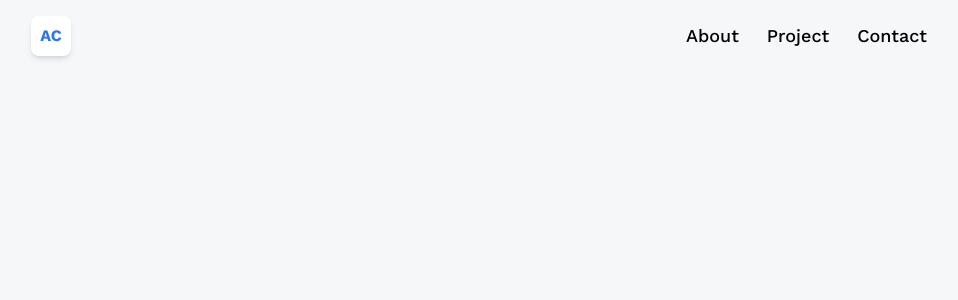
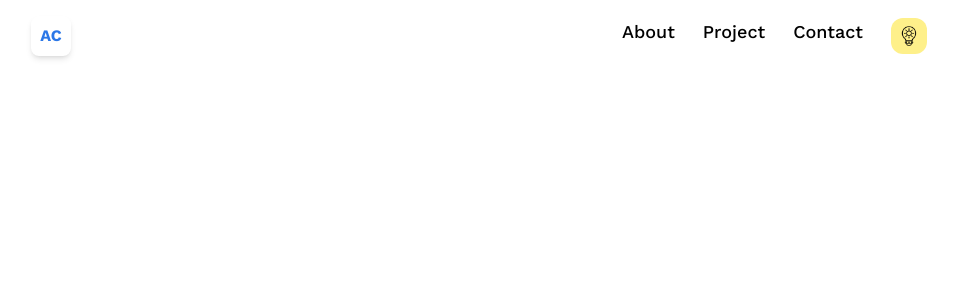
Before and after one commit to Anurag1096/3d_port, a React (Vite) app: page / in a window 1280 px wide. Shown: the top 300 px of the page, without its empty margins (161-1119 px from the left). Built offline with nearby package versions, Linux system fonts and the light colour scheme.

Commit message:
wip: Adding support for dark mode

```diff
--- a/src/App.tsx
+++ b/src/App.tsx
@@ -1,17 +1,28 @@
 
 // import './App.css'
+import {useState,useEffect} from "react"
 import { BrowserRouter as Router,Routes,Route } from 'react-router-dom'
 import Navbar from './compoents/Navbar'
 import {About,Projects,Contact,Home3} from "./Pages";
 function App() {
+  const [darkMode , setDarkMode] = useState<boolean>(false)
+
+  useEffect(() => {
+    const root = window.document.documentElement;
+    if (darkMode) {
+      root.classList.add('dark');
+    } else {
+      root.classList.remove('dark');
+    }
+  }, [darkMode]);
+  return (
+
+    <main className="min-h-screen transition-colors duration-300 ">
 
 
-  return (
+    <Router>
+      <Navbar darkMode={darkMode} setMode={setDarkMode}/>
 
-    <main className=' bg-slate-300/20 h-full'>
-
-    <Router>
-      <Navbar/>
       <Routes>
         <Route path="/"  element={<Home3/>}/>
         <Route path="/about"  element={<About/>}/>
--- a/src/assets/images/index.js
+++ b/src/assets/images/index.js
@@ -4,8 +4,10 @@ import threado from './threado.jpg'
 import wefuzz from './wefuzz.jpeg'
 import eagleowl from './eagleowl.jpeg'
 import fabolic from './fabolic.png'
+import bulb from './bulb.png'
 export {
     hero,
+    bulb,
     eagleowl,
     fabolic,
     wefuzz,
--- a/src/compoents/Navbar.tsx
+++ b/src/compoents/Navbar.tsx
@@ -1,6 +1,16 @@
 import React from "react";
 import { NavLink } from "react-router-dom";
-function Navbar() {
+import bulb from "../assets/images/bulb.png";
+type Props={
+  darkMode:boolean;
+  setMode:(a:boolean)=> void;
+}
+function Navbar({darkMode, setMode}:Props) {
+
+ const handleMode=()=>{
+  setMode(!darkMode)
+ }
+
   return (
     <header className="header">
       <NavLink
@@ -16,7 +26,8 @@ function Navbar() {
         <NavLink
           to="/about"
           className={({ isActive }) =>
-            isActive ? `text-blue-500` : `text-black`
+           `transition-colors duration-300 ${isActive ? 'text-blue-500' : 'text-black dark:text-white'}`
+
           }
         >
           About
@@ -24,7 +35,8 @@ function Navbar() {
         <NavLink
           to="/project"
           className={({ isActive }) =>
-            isActive ? `text-red-700` : `text-black`
+            `transition-colors duration-300 ${isActive ? 'text-blue-500' : 'text-black dark:text-white'}`
+
           }
         >
           Project
@@ -32,11 +44,19 @@ function Navbar() {
         <NavLink
           to="/contact"
           className={({ isActive }) =>
-            isActive ? `text-blue-500` : `text-black`
+            `transition-colors duration-300 ${isActive ? 'text-blue-500' : 'text-black dark:text-white'}`
+
           }
         >
           Contact
         </NavLink>
+        <div onClick={handleMode} className="btn-front rounded-xl flex justify-center  items-center cursor-pointer  bg-yellow-200 dark:bg-yellow-700 p-2  ">
+          <img
+            src={bulb}
+            alt="light-bulb"
+            className={`w-5 h-5 object-contain ${darkMode ? 'rotate-180' : ''} transition-transform duration-300`}
+          />
+        </div>
       </nav>
     </header>
   );
--- a/src/index.css
+++ b/src/index.css
@@ -12,7 +12,10 @@
 body {
   font-family: "Work Sans", sans-serif;
 }
-
+.dark body {
+  background-color: #111827; /* Tailwind gray-900 */
+  color: white;
+}
 body:has(.card[data-color="blue"]:hover) {
   background-color: rgb(var(--blue-rgb) / 25%);
 }
--- a/tailwind.config.js
+++ b/tailwind.config.js
@@ -1,5 +1,6 @@
 /** @type {import('tailwindcss').Config} */
 export default {
+  darkMode:'class',
   content: [
     "./index.html",
     "./src/**/*.{js,ts,jsx,tsx}",
```
Also changed, not shown: src/assets/images/bulb.png (added).
